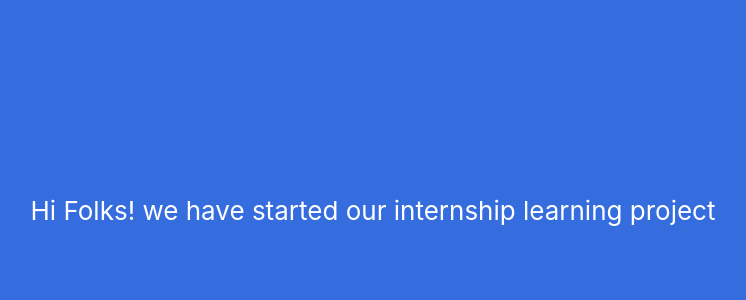
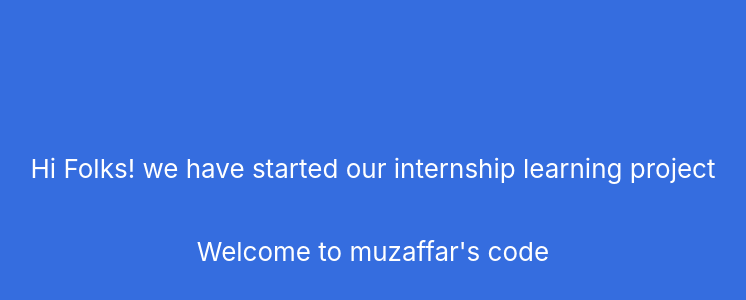
Before and after one commit to maahibhat88/DEMO-PROJECT-INTERNS, a React (Create React App) app: page / in a window 1280 px wide. Shown: the part 190-490 px from the top of the page, without its empty margins (267-1013 px from the left). Built offline with nearby package versions, Linux system fonts and the light colour scheme.

Commit message:
My new branch

```diff
--- a/src/App.js
+++ b/src/App.js
@@ -7,6 +7,7 @@ function App() {
         <p>
           Hi Folks! we have started our internship learning project
         </p>
+        <p>Welcome to muzaffar's code</p>
       </header>
     </div>
   );
```
